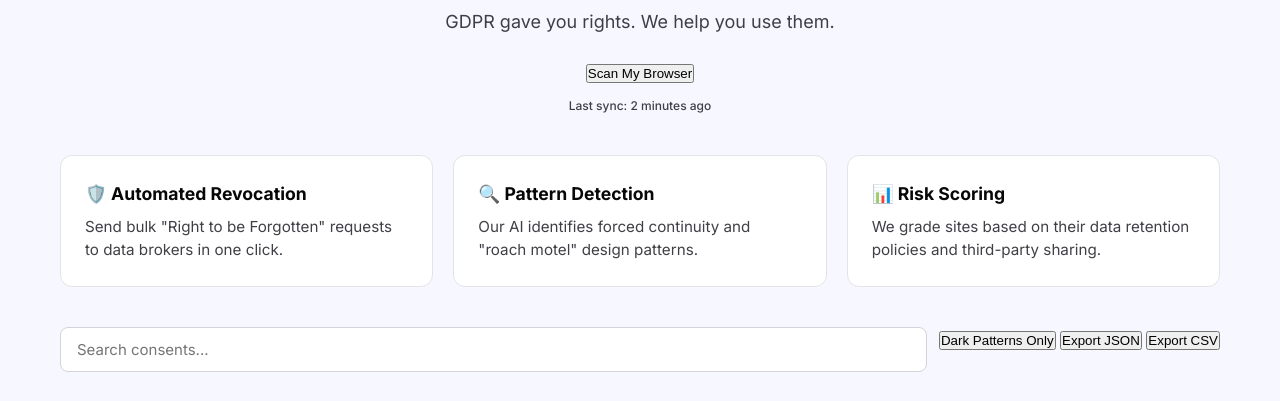
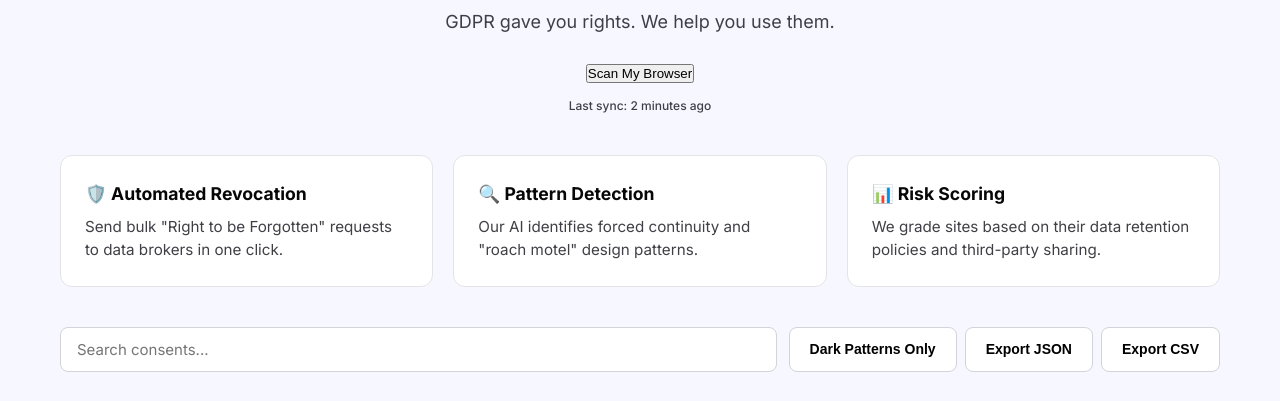
Before and after one commit to SheillaO/GDPR-Consent-Fatigue, a website built with Vite: page index.html in a window 1280 px wide. Shown: the part 252-653 px from the top of the page. Built offline with nearby package versions, Linux system fonts and the light colour scheme.

Commit message:
Update index.css

```diff
--- a/index.css
+++ b/index.css
@@ -105,3 +105,24 @@
     font-size: 15px;
     font-family: inherit;
 }
+
+.search-bar:focus {
+    outline: none;
+    border-color: var(--blue);
+}
+
+.filter-buttons {
+    display: flex;
+    gap: 8px;
+}
+
+.filter-btn, .export-btn {
+    padding: 12px 20px;
+    border: 1px solid var(--gray-300);
+    background: white;
+    border-radius: 8px;
+    font-size: 14px;
+    font-weight: 600;
+    cursor: pointer;
+    transition: all 0.2s;
+}
```
